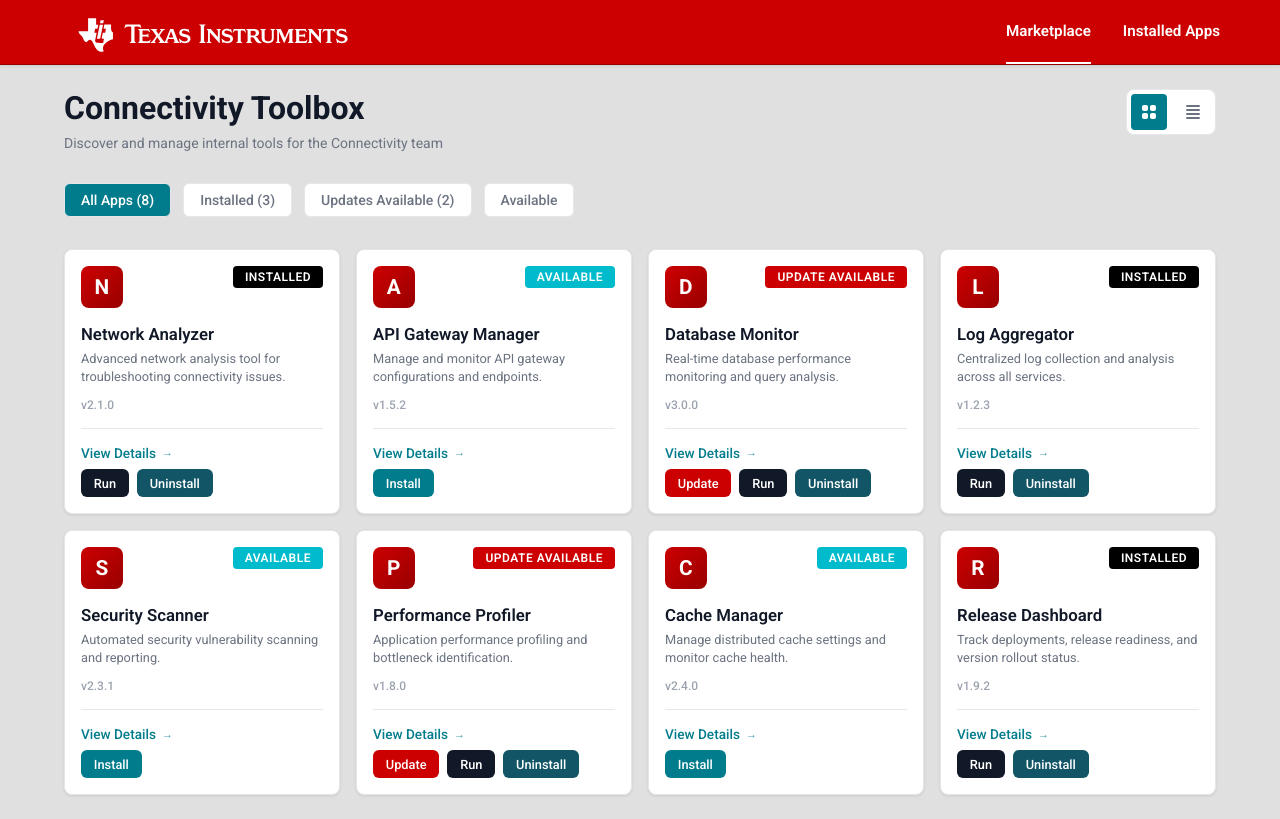
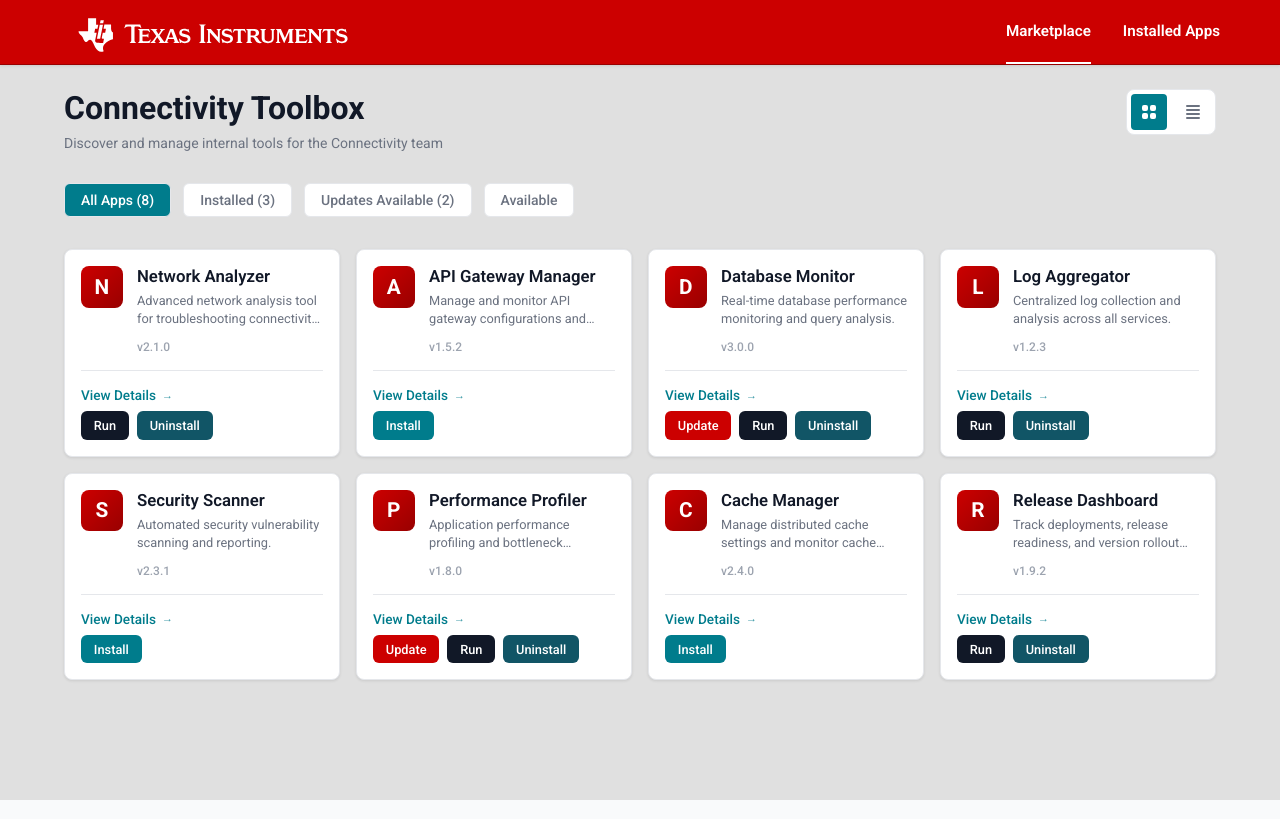
Before and after one commit to SHIRA2024/TI-SHIRA, an Angular app: page / in a window 1280 px wide. Built offline with nearby package versions, Linux system fonts and the light colour scheme.

Commit message:
UI fixes + remove status + layout changes

```diff
--- a/src/app/features/app-details/app-details.component.html
+++ b/src/app/features/app-details/app-details.component.html
@@ -14,7 +14,7 @@
     <div class="app-header-info">
       <div class="app-title-row">
         <h1 class="app-title">{{ app()!.name }}</h1>
-        <app-status-badge [status]="app()!.status" />
+
       </div>
 
 
--- a/src/app/shared/components/app-card/app-card.component.css
+++ b/src/app/shared/components/app-card/app-card.component.css
@@ -16,8 +16,8 @@
 
 .app-card-header {
   display: flex;
-  justify-content: space-between;
   align-items: flex-start;
+  gap: 0.9rem;
   margin-bottom: 1rem;
 }
 
@@ -42,6 +42,11 @@
 .app-card-body {
   flex: 1;
   margin-bottom: 1rem;
+  min-width: 0;
+}
+
+.app-card-header .app-card-body {
+  margin-bottom: 0;
 }
 
 .app-name {
--- a/src/app/shared/components/app-card/app-card.component.html
+++ b/src/app/shared/components/app-card/app-card.component.html
@@ -4,17 +4,14 @@
     <span class="icon-placeholder">{{ app().name.charAt(0) }}</span>
   </div>
 
-  <app-status-badge [status]="app().status" />
-</div>
-
   <div class="app-card-body">
     <h3 class="app-name">{{ app().name }}</h3>
     <p class="app-description">{{ app().description }}</p>
     <div class="app-meta">
       <span class="app-version">v{{ app().version }}</span>
-
     </div>
   </div>
+</div>
 
 <div class="app-card-footer">
   <a [routerLink]="['/app', app().id]" class="details-link">
```
